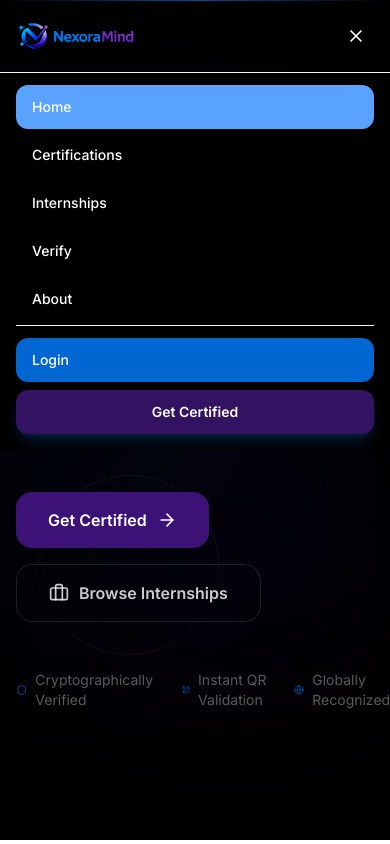
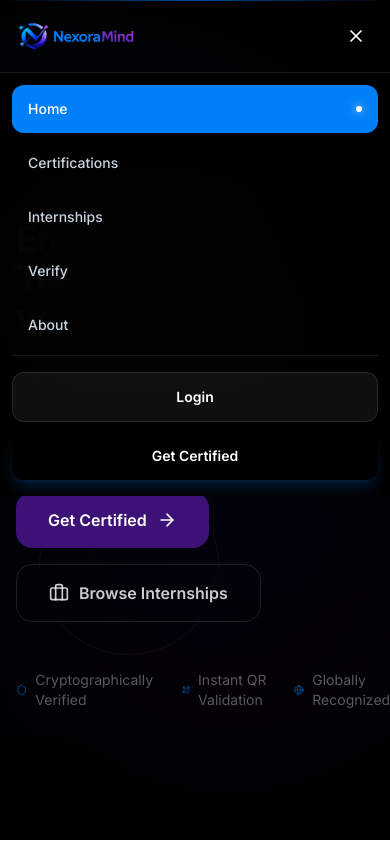
Before and after one commit to RahulEarnestroi/user-frontend-nexoramind, a React (Vite) app: page / in a window 390 px wide. Both pictures are taken after a click on the button 356 px from the left and 36 px from the top of the page. Shown: the top 844 px of the page. Built offline with nearby package versions, Linux system fonts and the light colour scheme.

Commit message:
Update Navbar.jsx

```diff
--- a/src/components/layout/Navbar.jsx
+++ b/src/components/layout/Navbar.jsx
@@ -143,43 +143,84 @@ export default function Navbar() {
       <div className={`md:hidden overflow-hidden transition-all duration-300 ${
         mobileOpen ? 'max-h-[500px] opacity-100' : 'max-h-0 opacity-0'
       }`}>
-        <div className="px-4 pb-4 bg-black backdrop-blur-2xl border-t border-slate-100">
-          <div className="pt-3 space-y-1">
-            {navLinks.map(link => (
+        <div className="px-3 pb-4 bg-black/95 backdrop-blur-2xl border-t border-white/10">
+  <div className="pt-3 space-y-1.5">
+
+    {/* Navigation */}
+    {navLinks.map((link) => {
+      const isActive = location.pathname === link.to
+
+      return (
         <Link
           key={link.to}
           to={link.to}
           onClick={() => setMobileOpen(false)}
-                className={`block px-4 py-3 rounded-xl text-sm font-medium transition-all ${
-                  location.pathname === link.to
-                    ? 'text-white bg-primary-400'
-                    : 'text-white hover:bg-slate-50'
+          className={`group flex items-center justify-between px-4 py-3.5 rounded-xl text-sm font-medium transition-all duration-200 ${
+            isActive
+              ? 'bg-primary-500 text-white shadow-lg shadow-primary-500/20'
+              : 'text-slate-300 hover:bg-white/[0.06] hover:text-white'
           }`}
         >
-                {link.label}
+          <span>{link.label}</span>
+
+          {isActive && (
+            <span className="h-1.5 w-1.5 rounded-full bg-white shadow-[0_0_8px_rgba(255,255,255,0.8)]" />
+          )}
         </Link>
-            ))}
-            <div className="pt-3 mt-2 border-t border-slate-100 space-y-2">
+      )
+    })}
+
+    {/* Account Section */}
+    <div className="mt-4 pt-4 border-t border-white/10">
       {user ? (
-                <>
+        <div className="space-y-1.5">
           <Link
-                    to={user.role === 'ADMIN' || user.role === 'ISSUER' ? '/admin/dashboard' : '/student/dashboard'}
+            to={
+              user.role === 'ADMIN' || user.role === 'ISSUER'
+                ? '/admin/dashboard'
+                : '/student/dashboard'
+            }
             onClick={() => setMobileOpen(false)}
-                    className="block px-4 py-3 rounded-xl text-sm font-medium text-slate-600 hover:bg-slate-50"
+            className="flex items-center justify-between px-4 py-3.5 rounded-xl text-sm font-medium text-slate-300 hover:bg-white/[0.06] hover:text-white transition-all"
           >
-                    Dashboard
+            <span>Dashboard</span>
+            <span className="text-xs text-slate-500">→</span>
           </Link>
-                  <button onClick={() => { logout(); setMobileOpen(false); }} className="block w-full text-left px-4 py-3 rounded-xl text-sm font-medium text-red-500 hover:bg-red-50">
+
+          <button
+            onClick={() => {
+              logout()
+              setMobileOpen(false)
+            }}
+            className="w-full flex items-center px-4 py-3.5 rounded-xl text-sm font-medium text-red-400 hover:bg-red-500/10 transition-all"
+          >
             Logout
           </button>
-                </>
+        </div>
       ) : (
-                <>
-                  <Link to="/login" onClick={() => setMobileOpen(false)} className="block px-4 py-3 rounded-xl bg-primary-600 text-sm font-medium text-white hover:bg-slate-50">Login</Link>
-                  <Link to="/register" onClick={() => setMobileOpen(false)} className="block px-4 py-3 rounded-xl text-sm font-semibold text-white bg-secondary-900 text-center shadow-lg shadow-[#0080F8]/20">
+        <div className="space-y-2.5">
+          {/* Login */}
+          <Link
+            to="/login"
+            onClick={() => setMobileOpen(false)}
+            className="flex items-center justify-center w-full px-4 py-3.5 rounded-xl text-sm font-semibold text-white bg-white/[0.06] border border-white/10 hover:bg-white/[0.1] transition-all"
+          >
+            Login
+          </Link>
+
+          {/* Primary CTA */}
+          <Link
+            to="/register"
+            onClick={() => setMobileOpen(false)}
+            className="relative flex items-center justify-center w-full px-4 py-3.5 rounded-xl text-sm font-semibold text-white bg-gradient-to-r from-primary-600 to-secondary-900 hover:opacity-95 transition-all shadow-lg shadow-[#0080F8]/20 overflow-hidden"
+          >
+            <span className="relative z-10">
               Get Certified
+            </span>
+
+            <span className="absolute inset-0 bg-white/10 opacity-0 hover:opacity-100 transition-opacity" />
           </Link>
-                </>
+        </div>
       )}
     </div>
   </div>
```
Lines whose indentation alone changed are shown as unchanged.
